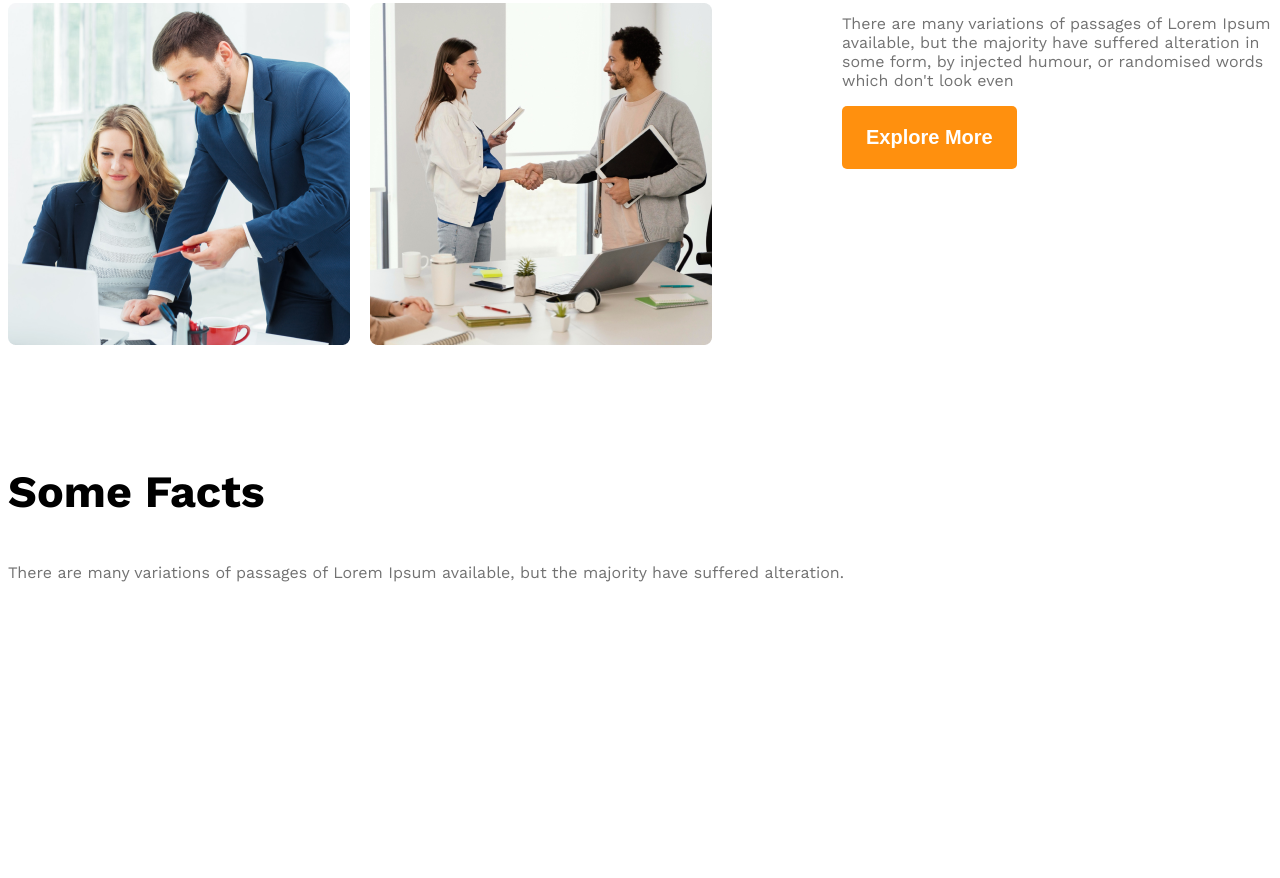
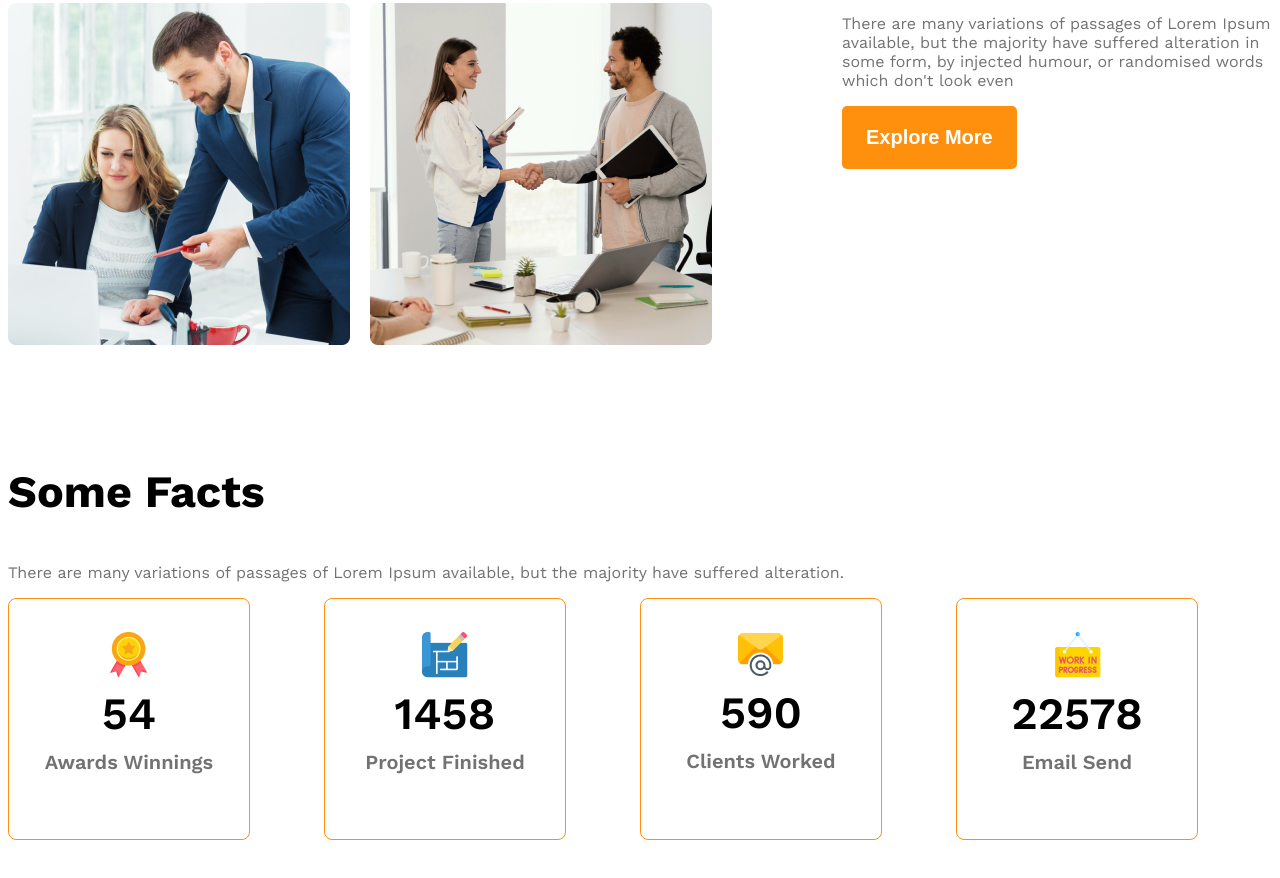
Before and after one commit to uttam2004/g3-architect-website, a plain HTML site: page index.html in a window 1280 px wide. Shown: the part 1606-2484 px from the top of the page. Drawn offline with nearby package versions, Linux system fonts and the light colour scheme.

Commit message:
added all

```diff
--- a/index.html
+++ b/index.html
@@ -55,27 +55,36 @@
                 There are many variations of passages of Lorem Ipsum available, but the majority have suffered alteration.
             </p>
             <div class="facts-container">
-                <!-- .fact*4>img.fact-icon+h4.fact-number+h5.fact-name -->
-                <div class="fact">
-                    <img src="" alt="" class="fact-icon">
-                    <h4 class="fact-number"></h4>
-                    <h5 class="fact-name"></h5>
+                <!-- .fact-card*4>img.fact-icon+h4.fact-number+h5.fact-name -->
+                <div class="fact-card display-flex">
+                    <div>
+                        <img src="images/icons/ribon.png" alt="" class="fact-icon">
+                        <h4 class="fact-number">54</h4>
+                        <h5 class="fact-name text-light-gray">Awards Winnings</h5>
+                    </div>
                 </div>
-                <div class="fact">
-                    <img src="" alt="" class="fact-icon">
-                    <h4 class="fact-number"></h4>
-                    <h5 class="fact-name"></h5>
+                <div class="fact-card display-flex">
+                    <div>
+                        <img src="images/icons/projects.png" alt="" class="fact-icon">
+                        <h4 class="fact-number">1458</h4>
+                        <h5 class="fact-name text-light-gray">Project Finished</h5>
+                    </div>
                 </div>
-                <div class="fact">
-                    <img src="" alt="" class="fact-icon">
-                    <h4 class="fact-number"></h4>
-                    <h5 class="fact-name"></h5>
+                <div class="fact-card display-flex">
+                    <div>
+                        <img src="images/icons/email.png" alt="" class="fact-icon">
+                        <h4 class="fact-number">590</h4>
+                        <h5 class="fact-name text-light-gray">Clients Worked</h5>
+                    </div>
                 </div>
-                <div class="fact">
-                    <img src="" alt="" class="fact-icon">
-                    <h4 class="fact-number"></h4>
-                    <h5 class="fact-name"></h5>
+                <div class="fact-card display-flex">
+                    <div>
+                        <img src="images/icons/customers.png" alt="" class="fact-icon">
+                        <h4 class="fact-number">22578</h4>
+                        <h5 class="fact-name text-light-gray">Email Send</h5>
+                    </div>
                 </div>
+
             </div>
          </section>
          <!-- some facts -->
--- a/styles/architects.css
+++ b/styles/architects.css
@@ -98,6 +98,34 @@ main >section{
   #quick-list{
     font-weight: 500;
   }
+  /* some fact related styles */
+  .facts-container{
+    display: grid;
+    grid-template-columns: repeat(4, 1fr);
+  }
+  .fact-card{
+    border: 1px solid rgba(255, 144, 14, 1);
+    width: 240px;
+    height: 240px;
+    border-radius: 8px;
+    text-align: center;
+    align-items: center;
+    justify-content: center;
+  }
+  .fact-number{
+    font-size: 2.8rem;
+    font-weight: 600;
+    margin-top: 5px;
+    margin-bottom: 10px;
+  }
+  .fact-name{
+    font-size: 1.25rem;
+    font-weight: 600;
+    margin-top: 10px;
+  }
+  .fact-description{
+    max-width: 540px;
+  }
   /* responsive media queary */
  @media screen and (max-width: 576px) {
     .navbar, .nav-link, .teams {
```
